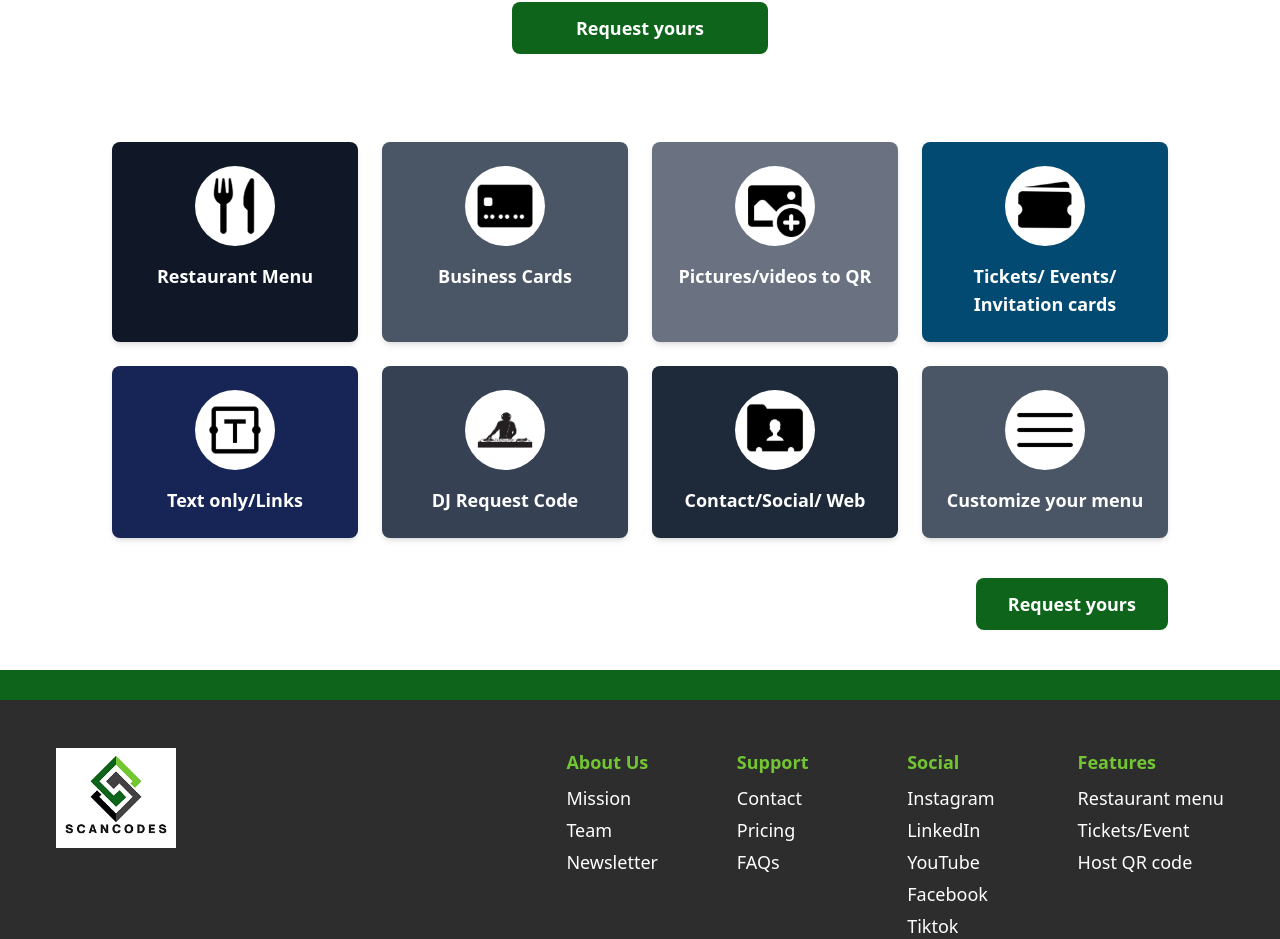
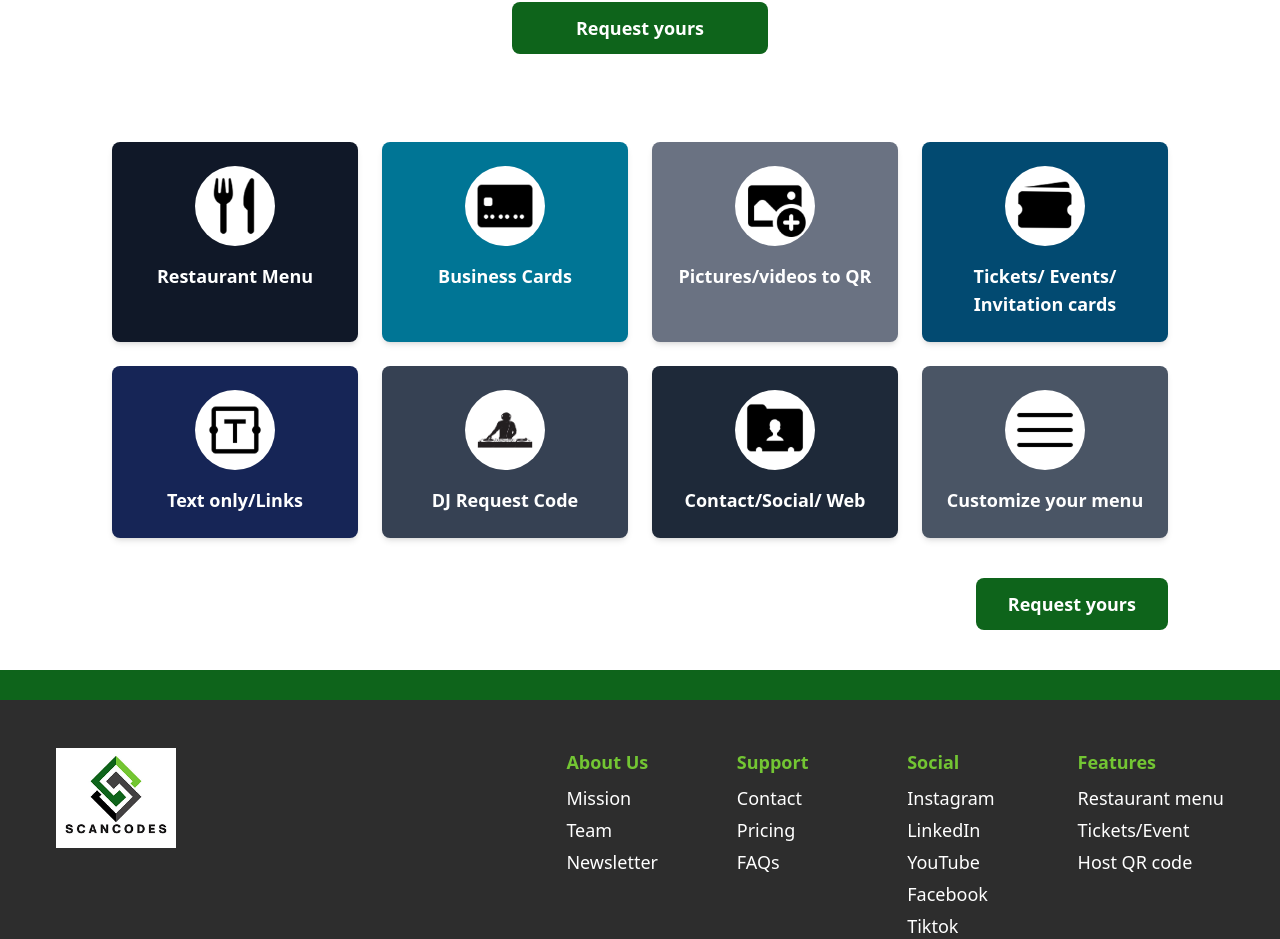
Before and after one commit to scancode-stack/scancodes, a Next.js app: page / in a window 1280 px wide. Shown: the part 1334-2273 px from the top of the page. Built offline with nearby package versions, Linux system fonts and the light colour scheme.

Commit message:
fixed colors

```diff
--- a/src/app/components/qrcard.tsx
+++ b/src/app/components/qrcard.tsx
@@ -10,7 +10,7 @@ interface QRCardProps {
 const getStrongShade = (index: number) => {
   const strongShades = [
     "bg-gray-900",
-    "bg-gray-600",
+    "bg-cyan-700",
     "bg-gray-500",
     "bg-sky-900",
     "bg-blue-950",
```
